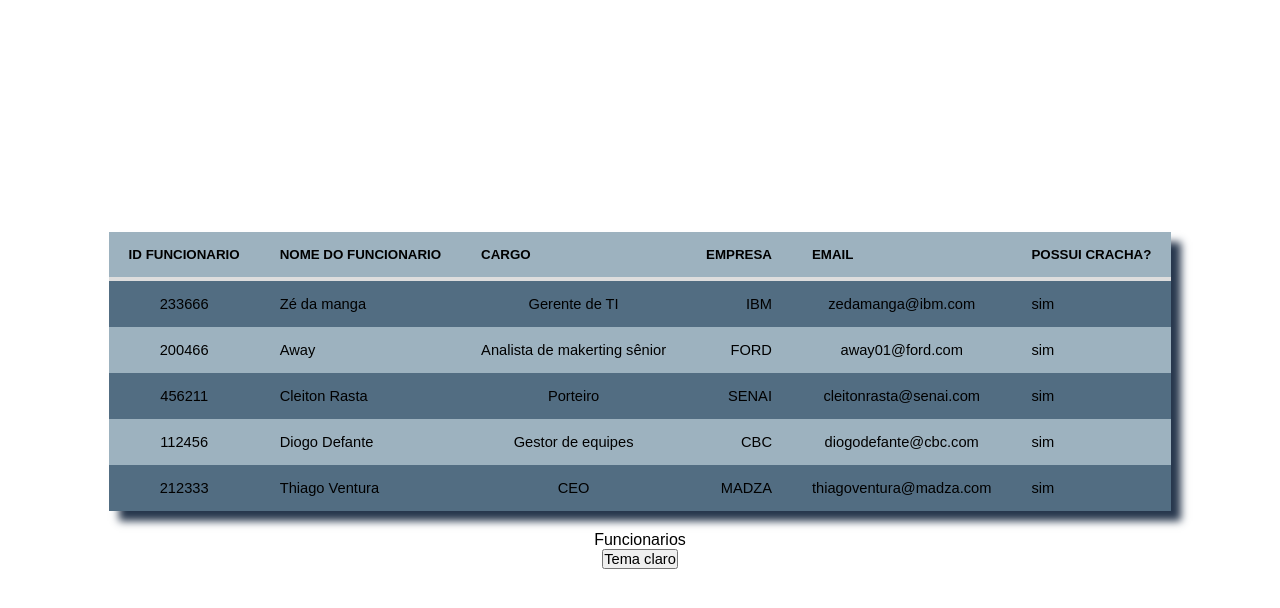
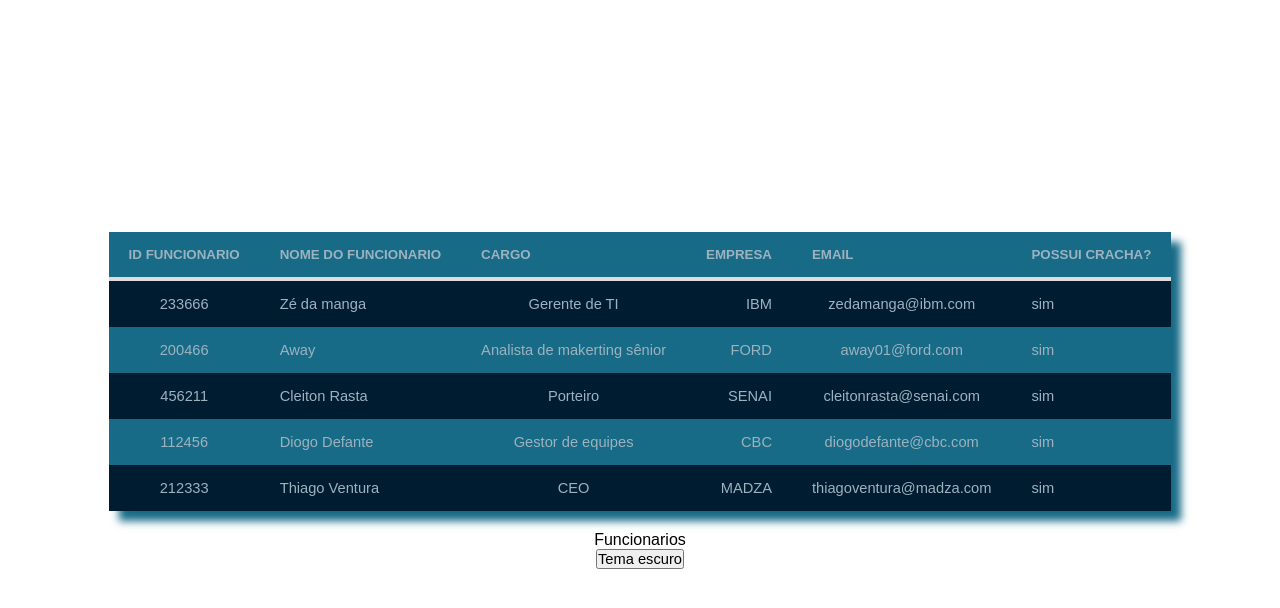
Before and after one commit to rafael-evann/Tabelas, a plain HTML site: page index.html in a window 1280 px wide. Both pictures are taken after a click on the button "Tema escuro". Drawn offline with Linux system fonts and the light colour scheme.

Commit message:
Colocando modo escuro mais fluido usando JavaScript

```diff
--- a/index.html
+++ b/index.html
@@ -6,7 +6,6 @@
     <meta http-equiv="X-UA-Compatible" content="IE=edge">
     <meta name="viewport" content="width=device-width, initial-scale=1.0">
     <link rel="stylesheet" href="style.css" id="linkEstilos">
-    <link rel="stylesheet" href="style-black.css" id="linkEstilosBlack">
     <title>Tabelas</title>
 </head>
 
@@ -70,28 +69,27 @@
             </tr>
         </tbody>
     </table>
-    <button type="button" id="botaoEstilo">Tema escuro</button>
+    <button type="button" id="btnAlterarTema">Tema escuro</button>
     <script>
-        function toggleEstilos() {
-            const linkEstilos = document.querySelector('#linkEstilos');
-            const linkBlack = document.querySelector('#linkEstilosBlack');
+        const elementoRaiz = document.documentElement;
 
-            if (linkEstilos.hasAttribute('disabled')) {
-                linkEstilos.removeAttribute('disabled');
-                linkBlack.setAttribute('disabled', '');
-                botao.innerHTML = "Tema escuro";
+        const temaAtual = localStorage.getItem('data-theme') ? localStorage.getItem('data-theme') : 'claro';
+
+        elementoRaiz.setAttribute('data-theme', temaAtual);
+
+        document.querySelector('#btnAlterarTema').addEventListener('click', () => {
+
+            if (elementoRaiz.getAttribute('data-theme') === 'claro') {
+                elementoRaiz.setAttribute('data-theme', 'escuro');
+                localStorage.setItem('data-theme', 'escuro');
+            } else {
+                elementoRaiz.setAttribute('data-theme', 'claro');
+                localStorage.setItem('data-theme', 'claro');
+            }
+
+        });
 
 
-
-            } else {
-                linkBlack.removeAttribute('disabled');
-                linkEstilos.setAttribute('disabled', '');
-                botao.innerHTML = "Tema claro";
-            }
-        }
-
-        const botao = document.querySelector('#botaoEstilo');
-        botao.addEventListener('click', toggleEstilos);
     </script>
 
 </body>
--- a/style-black.css
+++ /dev/null
@@ -1,101 +0,0 @@
-* {
-    margin: 0;
-    padding: 0;
-    box-sizing: content-box;
-    font-family: 'Arial', sans-serif;
-    font-size: 11pt;
-}
-
-body {
-    height: 100vh;
-    display: flex;
-    flex-direction: column;
-    justify-content: center;
-    align-items: center;
-}
-
-h1 {
-    margin-bottom: 3rem;
-    font-size: 20pt;
-}
-
-table {
-    border-spacing: 0;
-    border-collapse: collapse;
-    box-shadow: 10px 10px 8px #27374D;
-}
-
-caption {
-    font-size: 12pt;
-    caption-side: bottom;
-    margin-top: 20px;
-}
-
-tbody>tr:nth-child(odd) {
-    background-color:#526D82;
-}
-
-tbody>tr:nth-child(even),
-thead>tr,
-tfoot>tr {
-    background-color:#9DB2BF;
-}
-
-td,
-th {
-    padding: 15px 20px;
-}
-
-th {
-    text-align: start;
-}
-
-td:nth-child(2n-1) {
-    text-align: center;
-}
-
-th:nth-child(4),
-td:nth-child(4) {
-    text-align: end;
-}
-
-.titulo-tabela {
-    text-align: center;
-    color: maroon;
-    font-size: 13pt;
-}
-
-thead>tr:first-child {
-    border-bottom: 2px dotted #ddd;
-}
-
-thead>tr:last-child {
-    border-bottom: 4px solid #ddd;
-}
-
-thead th {
-    text-transform: uppercase;
-    font-size: 10pt;
-}
-
-tbody td {
-    font-size: 11pt;
-}
-
-tfoot>tr {
-    border-top: 4px solid #ddd;
-}
-
-tfoot td {
-    font-weight: 600;
-    color: maroon;
-}
-
-tfoot td:nth-child(1) {
-    text-align: right;
-    letter-spacing: 2px;
-}
-
-tfoot td:nth-child(2) {
-    text-align: center;
-}
--- a/style.css
+++ b/style.css
@@ -4,6 +4,17 @@
     box-sizing: content-box;
     font-family: 'Arial', sans-serif;
     font-size: 11pt;
+}
+:root {
+    --background-color: #A7ECEE;
+    --primary-color: #9AC5F4;
+    --secondary-color: #740000;
+}
+
+[data-theme="escuro"] {
+    --background-color: #001C30;
+    --primary-color: #176B87;
+    --secondary-color: #9DB2BF;
 }
 
 body {
@@ -12,6 +23,7 @@ body {
     flex-direction: column;
     justify-content: center;
     align-items: center;
+    transition:background .5ms;
 }
 
 h1 {
@@ -22,7 +34,7 @@ h1 {
 table {
     border-spacing: 0;
     border-collapse: collapse;
-    box-shadow: 10px 10px 8px #A7ECEE;
+    box-shadow: 10px 10px 8px var(--primary-color);
 }
 
 caption {
@@ -32,18 +44,19 @@ caption {
 }
 
 tbody>tr:nth-child(odd) {
-    background-color:#9AC5F4;
+    background-color:var(--background-color);
 }
 
 tbody>tr:nth-child(even),
 thead>tr,
 tfoot>tr {
-    background-color:#99DBF5;
+    background-color:var(--primary-color);
 }
 
 td,
 th {
     padding: 15px 20px;
+    color:var(--secondary-color);
 }
 
 th {
```
